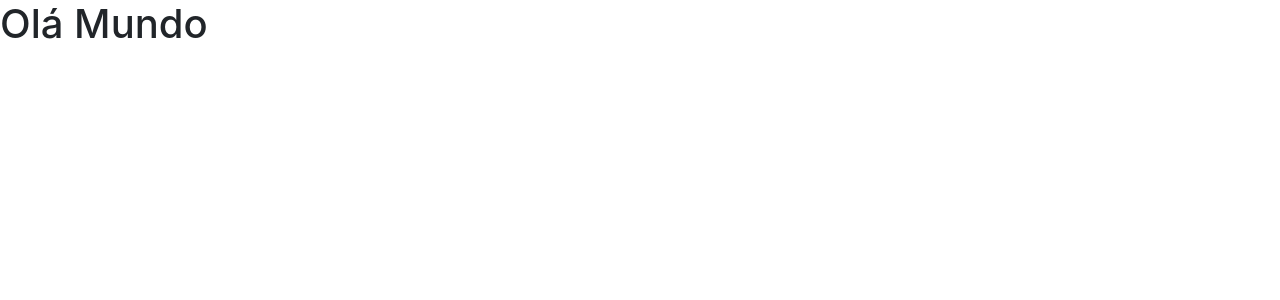
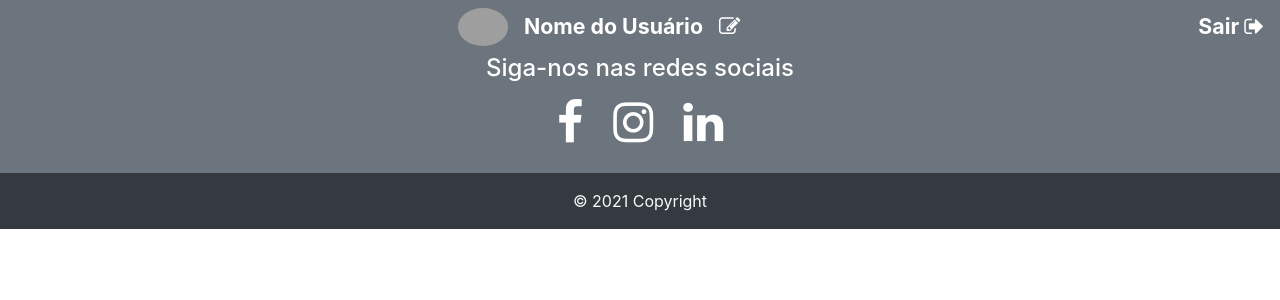
Before and after one commit to guhrabelo/blogPessoal-v2, an Angular app: page / in a window 1280 px wide. Shown: the top 300 px of the page. Built offline with nearby package versions, Linux system fonts and the light colour scheme; grey boxes are pictures that could not be loaded.

Commit message:
Menu e Rodapé

```diff
--- a/src/app/app.component.html
+++ b/src/app/app.component.html
@@ -1 +1,3 @@
-<h1>Olá Mundo</h1>
+<app-menu></app-menu>
+
+<app-rodape></app-rodape>
--- a/src/app/app.module.ts
+++ b/src/app/app.module.ts
@@ -3,10 +3,14 @@
 
 import { AppRoutingModule } from './app-routing.module';
 import { AppComponent } from './app.component';
+import { MenuComponent } from './menu/menu.component';
+import { RodapeComponent } from './rodape/rodape.component';
 
 @NgModule({
   declarations: [
-    AppComponent
+    AppComponent,
+    MenuComponent,
+    RodapeComponent
   ],
   imports: [
     BrowserModule,
--- /dev/null
+++ b/src/app/menu/menu.component.css
@@ -0,0 +1,7 @@
+.fs-16{
+    font-size: 16pt;
+}
+
+a{
+    cursor : pointer;
+}
--- /dev/null
+++ b/src/app/menu/menu.component.html
@@ -0,0 +1,32 @@
+<nav class="navbar navbar-expand-lg navbar-light bg-secondary">
+    <button class="navbar-toggler" type="button" data-toggle="collapse" data-target="#conteudoNavbarSuportado"
+        aria-controls="conteudoNavbarSuportado" aria-expanded="false" aria-label="Alterna navegação">
+        <span class="navbar-toggler-icon"></span>
+    </button>
+
+    <div class="collapse navbar-collapse" id="conteudoNavbarSuportado">
+        <ul class="navbar-nav ml-auto d-flex align-items-center">
+            <li class="nav-item active">
+                <img src="https://i.imgur.com/DqwpspZ.jpg" alt="imagem no user" width="50px" height="50px"
+                    class="img-fluid rounded-circle">
+            </li>
+            <li class="nav-item pl-3">
+                <p class="m-0 font-weight-bold text-white fs-16">Nome do Usuário</p>
+            </li>
+            <li class="nav-item pl-3">
+                <a href="">
+                <p class="text-white fs-16 m-0"><i class="fa fa-pencil-square-o" aria-hidden="true"></i></p>
+            </a>
+            </li>
+        </ul>
+
+        <ul class="navbar-nav ml-auto d-flex align-items-center">
+            <li class="nav-item pl-3">
+                <a class="m-0 font-weight-bold text-white fs-16">Sair
+                    <i class="fa fa-sign-out" aria-hidden="true"></i>
+                </a>
+            </li>
+
+        </ul>
+    </div>
+</nav>
--- /dev/null
+++ b/src/app/menu/menu.component.ts
@@ -0,0 +1,15 @@
+import { Component, OnInit } from '@angular/core';
+
+@Component({
+  selector: 'app-menu',
+  templateUrl: './menu.component.html',
+  styleUrls: ['./menu.component.css']
+})
+export class MenuComponent implements OnInit {
+
+  constructor() { }
+
+  ngOnInit(): void {
+  }
+
+}
--- /dev/null
+++ b/src/app/rodape/rodape.component.css
@@ -0,0 +1,28 @@
+ul.social-network{
+    list-style: none;
+    padding: 0%;
+}
+
+ul.social-network li{
+    display: inline;
+    margin: 0;
+    padding: 5px;
+}
+
+.fa{
+    font-size: 35pt;
+    color: white;
+    padding: 10px;
+}
+
+.fa-facebook:hover{
+    color: blue;
+}
+
+.fa-instagram:hover{
+    color: #c13584;
+}
+
+.fa-linkedin:hover{
+    color: #0072b1;
+}
--- /dev/null
+++ b/src/app/rodape/rodape.component.html
@@ -0,0 +1,36 @@
+<footer class="page-footer fonta-small bg-secondary pt4">
+
+    <div class="container">
+        <div class="row">
+            <div class="col-md-12 d-flex justify-content-center">
+                <h4 class="text-white">Siga-nos nas redes sociais</h4>
+            </div>
+        </div>
+        <div class="row">
+            <div class="col-md-12 d-flex justify-content-center">
+                <ul class="social-network">
+                    <li>
+                        <a href="https://www.facebook.com/guhh.rabelo" target="_blank" class="icoFacebook">
+                            <i class="fa fa-facebook" aria-hidden="true"></i>
+                        </a>
+                    </li>
+                    <li>
+                        <a href="https://www.instagram.com/guhh.rabelo/" target="_blank" class="icoInstagram">
+                            <i class="fa fa-instagram" aria-hidden="true"></i>
+                        </a>
+                    </li>
+                    <li>
+                        <a href="https://www.linkedin.com/in/gustavo-rabelo-teles-b7a1b6204/" target="_blank" class="icoLinkedin">
+                            <i class="fa fa-linkedin" aria-hidden="true"></i>
+                        </a>
+                    </li>
+                </ul>
+            </div>
+        </div>
+    </div>
+
+    <div class="footer-copyright bg-dark text-center py-3">
+        <span class="text-light"> © 2021 Copyright</span>
+    </div>
+
+</footer>
--- /dev/null
+++ b/src/app/rodape/rodape.component.ts
@@ -0,0 +1,15 @@
+import { Component, OnInit } from '@angular/core';
+
+@Component({
+  selector: 'app-rodape',
+  templateUrl: './rodape.component.html',
+  styleUrls: ['./rodape.component.css']
+})
+export class RodapeComponent implements OnInit {
+
+  constructor() { }
+
+  ngOnInit(): void {
+  }
+
+}
--- a/src/index.html
+++ b/src/index.html
@@ -6,6 +6,7 @@
   <base href="/">
   <meta name="viewport" content="width=device-width, initial-scale=1">
   <link rel="icon" type="image/x-icon" href="favicon.ico">
+  <link rel="stylesheet" href="https://stackpath.bootstrapcdn.com/font-awesome/4.7.0/css/font-awesome.min.css">
 </head>
 <body>
   <app-root></app-root>
```
Also changed, not shown: .browserslistrc (added), 2 other files (tests, documents, lock files or other folders).
